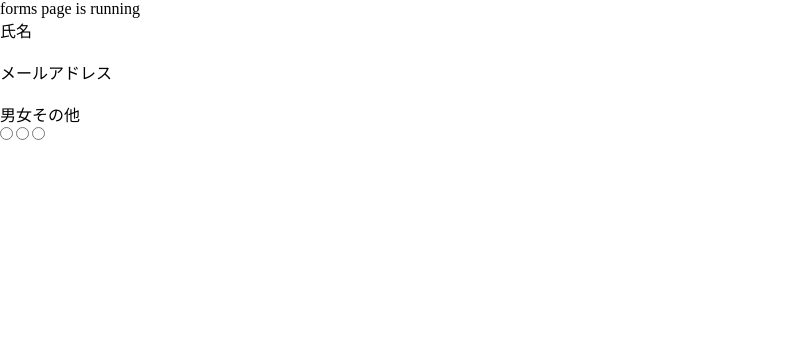
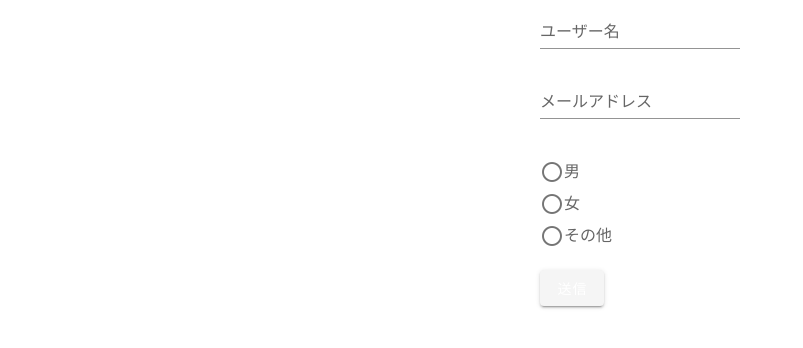
Before and after one commit to fujimmm331/free-nuxt-app, a Nuxt app: page /forms in a window 1280 px wide. Shown: the top 348 px of the page, without its empty margins (0-803 px from the left). Built offline with nearby package versions, Linux system fonts and the light colour scheme.

Commit message:
feat:formのコンポーネントを作成

```diff
--- /dev/null
+++ b/src/components/molecules/form/user-form.vue
@@ -0,0 +1,60 @@
+<script setup lang="ts">
+  import { reactive, ref } from 'vue';
+  import { email, required } from '@/utils/validations/index'
+
+  const state = reactive({
+    form: {
+      email: null,
+      name: null,
+      sex: null,
+    }
+  })
+
+  const forms = ref(null)
+
+  const onSubmit = () => {
+    const validateResult = (forms.value as any).validate()
+    if (!validateResult) return
+
+    console.log('submit!', validateResult)
+  }
+  </script>
+
+  <template>
+    <div>
+      <v-form ref="forms" @submit.prevent="onSubmit">
+        <v-text-field
+          v-model="state.form.name"
+          label="ユーザー名"
+          :rules=[required]
+          required
+        />
+        <v-text-field
+          v-model="state.form.email"
+          :rules="[email, required]"
+          label="メールアドレス"
+        />
+        <v-radio-group v-model="state.form.sex">
+          <v-radio
+            label="男"
+            :value=1
+          />
+          <v-radio
+            label="女"
+            :value=2
+          />
+          <v-radio
+            label="その他"
+            :value=3
+          />
+        </v-radio-group>
+
+        <v-btn
+          v-text='"送信"'
+          color="primary"
+          elevation="2"
+          @click="onSubmit"
+        />
+      </v-form>
+    </div>
+  </template>
--- /dev/null
+++ b/src/components/template/user/index.vue
@@ -0,0 +1,15 @@
+<script setup lang="ts">
+import UserForm from '@/components/molecules/form/user-form.vue';
+</script>
+
+<template>
+  <UserForm class='user' />
+</template>
+
+<style>
+  .user {
+    display: flex;
+    justify-content: center;
+    align-items: center;
+  }
+</style>
--- a/src/pages/forms/index.vue
+++ b/src/pages/forms/index.vue
@@ -1,42 +1,7 @@
 <script setup lang="ts">
-import Textbox from '@/components/atoms/Input/textbox.vue';
-import Radio, { Radio as RadioType } from '../../components/atoms/Input/radio.vue';
-
-const form = {
-  email: '',
-  name: '',
-  sex: null,
-}
-const radioDatas: RadioType[] = [
-  {
-    name: 'sex',
-    value: 1,
-    label: '男'
-  },
-  {
-    name: 'sex',
-    value: 2,
-    label: '女'
-  },
-  {
-    name: 'sex',
-    value: 3,
-    label: 'その他'
-  },
-]
-
-const onSubmit = () => {
-  console.log('submit!')
-}
+import User from '@/components/template/user/index.vue';
 </script>
 
 <template>
-  <div class="p-2">
-    <p>forms page is running</p>
-    <form @submit="onSubmit">
-      <Textbox v-model="form.name" class="mb-1" :name='"name"' :label='"氏名"' />
-      <Textbox v-model="form.email" class="mb-1" :name='"email"' :label='"メールアドレス"' />
-      <Radio v-model="form.sex" :datas='radioDatas'/>
-    </form>
-  </div>
+  <User />
 </template>
--- a/tsconfig.json
+++ b/tsconfig.json
@@ -27,7 +27,8 @@
       "@nuxt/types",
       "@nuxtjs/axios",
       "@types/node",
-      "@types/jest"
+      "@types/jest",
+      "vuetify"
     ]
   },
   "exclude": [
```
